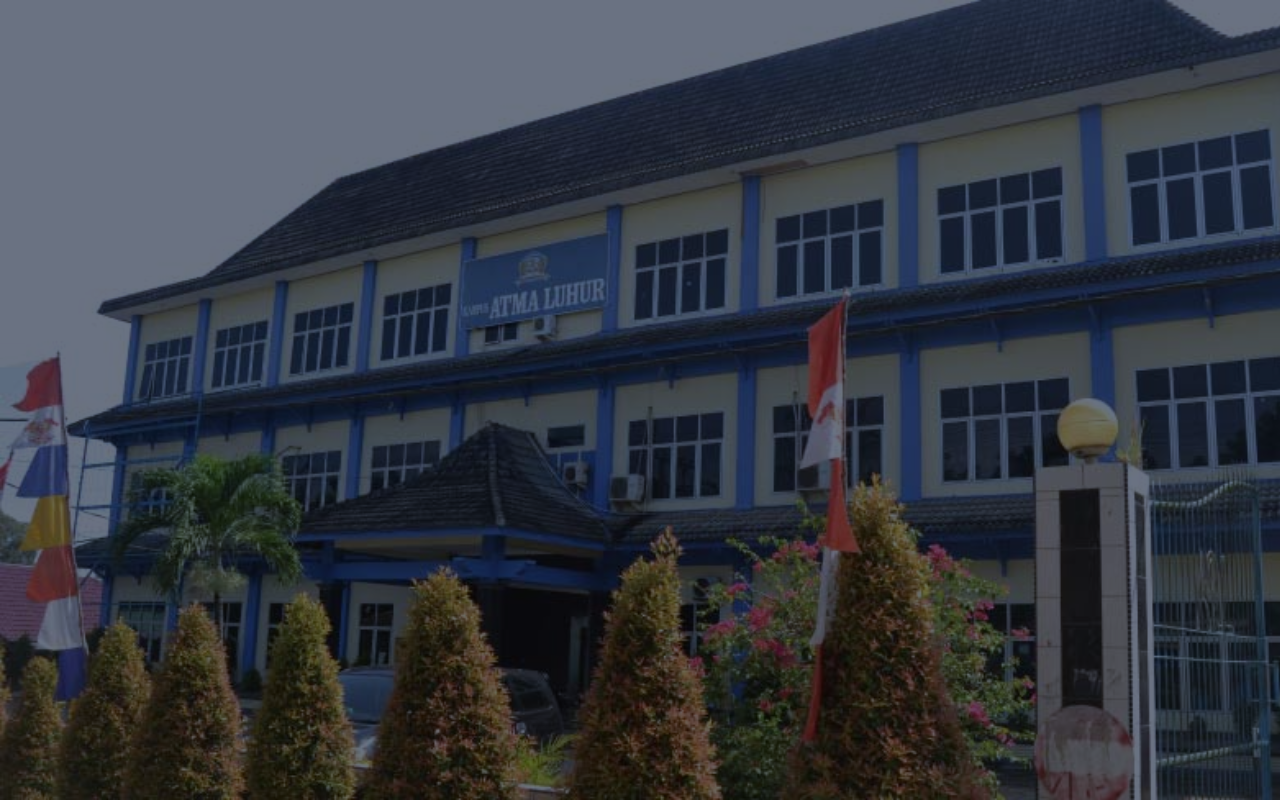
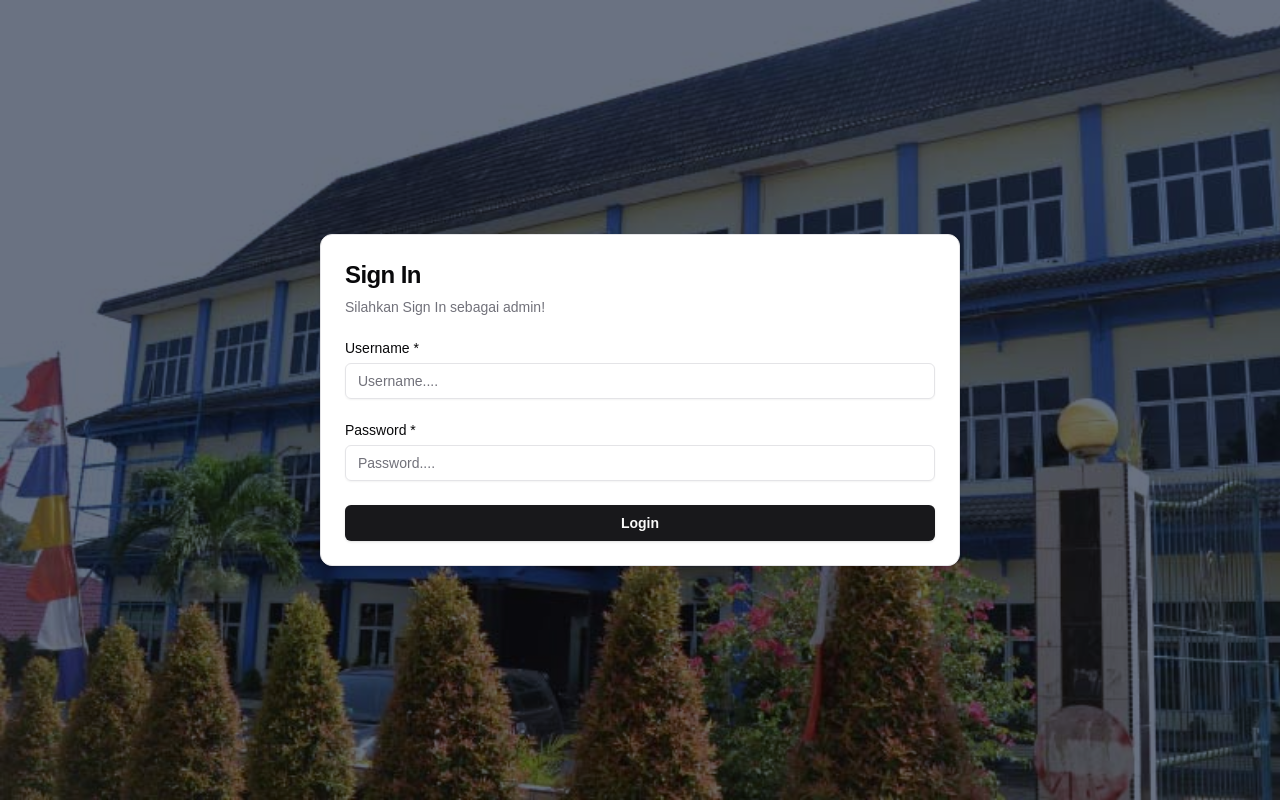
Before and after one commit to haikelz/absensi, a Next.js app in the folder apps/web/: page /admin/auth/sign-in in a window 1280 px wide. Built offline with nearby package versions, Linux system fonts and the light colour scheme.

Commit message:
feat: start build auth sign in for both student and admin page, also absence page

```diff
--- a/apps/web/package.json
+++ b/apps/web/package.json
@@ -14,6 +14,7 @@
     "@radix-ui/react-dialog": "^1.1.5",
     "@radix-ui/react-label": "^2.1.1",
     "@radix-ui/react-slot": "^1.1.1",
+    "@radix-ui/react-tabs": "^1.1.2",
     "@radix-ui/react-toast": "^1.2.5",
     "@sentry/nextjs": "^8.54.0",
     "@tanstack/react-query": "^5.66.0",
@@ -27,6 +28,7 @@
     "react-dom": "^19.0.0",
     "react-hook-form": "^7.54.2",
     "recharts": "^2.15.1",
+    "recoil": "^0.7.7",
     "tailwind-merge": "^3.0.1",
     "tailwindcss-animate": "^1.0.7",
     "zod": "^3.24.1"
--- a/apps/web/src/app/(student)/statistics/page.tsx
+++ b/apps/web/src/app/(student)/dashboard/page.tsx
@@ -1,6 +1,6 @@
 // Import chart here
 // const StatisticChart = dynamic(() => import ( "").then((comp) => comp.))
-export default function Statistics() {
+export default function DashboardStudent() {
   return (
     <div>
       <div></div>
--- a/apps/web/src/components/admin/sign-in-form.tsx
+++ b/apps/web/src/components/admin/sign-in-form.tsx
@@ -1,7 +1,87 @@
-export function SignInForm() {
+"use client";
+
+import { Button } from "@/components/ui/button";
+import {
+  Card,
+  CardContent,
+  CardDescription,
+  CardHeader,
+  CardTitle,
+} from "@/components/ui/card";
+import { Input } from "@/components/ui/input";
+import { Label } from "@/components/ui/label";
+import { cn } from "@/utils/string";
+import { signInAdminSchema } from "@/utils/zod";
+import { zodResolver } from "@hookform/resolvers/zod";
+import { useForm } from "react-hook-form";
+
+export function SignInForm({
+  className,
+  ...props
+}: React.ComponentPropsWithoutRef<"div">) {
+  const {
+    formState: { errors },
+    register,
+    handleSubmit,
+  } = useForm({
+    defaultValues: {
+      username: "",
+      password: "",
+    },
+    resolver: zodResolver(signInAdminSchema),
+  });
+
+  function onSubmit() {}
+
   return (
-    <div>
-      <div></div>
+    <div className={cn("flex flex-col gap-6", className)} {...props}>
+      <Card>
+        <CardHeader>
+          <CardTitle className="text-2xl">Sign In</CardTitle>
+          <CardDescription>Silahkan Sign In sebagai admin!</CardDescription>
+        </CardHeader>
+        <CardContent>
+          <form onSubmit={handleSubmit(onSubmit)}>
+            <div className="flex flex-col gap-6">
+              <div className="grid gap-2">
+                <Label htmlFor="email">Username *</Label>
+                <Input
+                  {...register("username")}
+                  id="username"
+                  name="username"
+                  type="text"
+                  placeholder="Username...."
+                  required
+                />
+                {errors.username ? (
+                  <span className="text-xs text-red-500">
+                    {errors.username.message}
+                  </span>
+                ) : null}
+              </div>
+              <div className="grid gap-2">
+                <Label htmlFor="nim">Password *</Label>
+                <Input
+                  {...register("password")}
+                  id="password"
+                  name="password"
+                  type="text"
+                  placeholder="Password...."
+                  required
+                />
+                {errors.password ? (
+                  <span className="text-xs text-red-500">
+                    {errors.password.message}
+                  </span>
+                ) : null}
+              </div>
+              <Button type="submit" className="w-full font-bold">
+                Login
+              </Button>
+            </div>
+          </form>
+        </CardContent>
+      </Card>
     </div>
   );
 }
--- a/apps/web/src/components/student/absence-form.tsx
+++ b/apps/web/src/components/student/absence-form.tsx
@@ -1,13 +1,89 @@
+"use client";
+
+import { Button } from "@/components/ui/button";
+import {
+  Card,
+  CardContent,
+  CardDescription,
+  CardHeader,
+  CardTitle,
+} from "@/components/ui/card";
+import { Input } from "@/components/ui/input";
+import { Label } from "@/components/ui/label";
 import { cn } from "@/utils/string";
-import React from "react";
+import { absenceSchema } from "@/utils/zod";
+import { zodResolver } from "@hookform/resolvers/zod";
+import { useForm } from "react-hook-form";
 
 export function AbsenceForm({
   className,
   ...props
 }: React.ComponentPropsWithoutRef<"div">) {
+  const {
+    formState: { errors },
+    register,
+    handleSubmit,
+  } = useForm({
+    defaultValues: {
+      email: "",
+      nim: "",
+    },
+    resolver: zodResolver(absenceSchema),
+  });
+
+  function onSubmit() {}
+
   return (
     <div className={cn("flex flex-col gap-6", className)} {...props}>
-      <div></div>
+      <Card>
+        <CardHeader>
+          <CardTitle className="text-2xl">Absensi Perpustakaan</CardTitle>
+          <CardDescription>
+            Silahkan absen terlebih dahulu saat masuk perpustakaan!
+          </CardDescription>
+        </CardHeader>
+        <CardContent>
+          <form onSubmit={handleSubmit(onSubmit)}>
+            <div className="flex flex-col gap-6">
+              <div className="grid gap-2">
+                <Label htmlFor="email">Email Kampus *</Label>
+                <Input
+                  {...register("email")}
+                  id="email"
+                  name="email"
+                  type="text"
+                  placeholder="Masukkan Email Kampus"
+                  required
+                />
+                {errors.email ? (
+                  <span className="text-xs text-red-500">
+                    {errors.email.message}
+                  </span>
+                ) : null}
+              </div>
+              <div className="grid gap-2">
+                <Label htmlFor="nim">Nomor Induk Mahasiswa(NIM) *</Label>
+                <Input
+                  {...register("nim")}
+                  id="nim"
+                  name="nim"
+                  type="text"
+                  placeholder="Contoh: 2111500068"
+                  required
+                />
+                {errors.nim ? (
+                  <span className="text-xs text-red-500">
+                    {errors.nim.message}
+                  </span>
+                ) : null}
+              </div>
+              <Button type="submit" className="w-full font-bold">
+                Absen
+              </Button>
+            </div>
+          </form>
+        </CardContent>
+      </Card>
     </div>
   );
 }
--- a/apps/web/src/components/student/sign-in-form.tsx
+++ b/apps/web/src/components/student/sign-in-form.tsx
@@ -25,6 +25,7 @@
     handleSubmit,
   } = useForm({
     defaultValues: {
+      email: "",
       nim: "",
     },
     resolver: zodResolver(signInStudentSchema),
@@ -38,14 +39,30 @@
         <CardHeader>
           <CardTitle className="text-2xl">Sign In</CardTitle>
           <CardDescription>
-            Silahkan Sign In untuk melihat statistikmu!
+            Silahkan Sign In ke Dashboard Mahasiswa!
           </CardDescription>
         </CardHeader>
         <CardContent>
           <form onSubmit={handleSubmit(onSubmit)}>
             <div className="flex flex-col gap-6">
               <div className="grid gap-2">
-                <Label htmlFor="nim">Nomor Induk Mahasiswa(NIM)</Label>
+                <Label htmlFor="email">Email Kampus *</Label>
+                <Input
+                  {...register("email")}
+                  id="email"
+                  name="email"
+                  type="text"
+                  placeholder="Masukkan Email Kampus"
+                  required
+                />
+                {errors.email ? (
+                  <span className="text-xs text-red-500">
+                    {errors.email.message}
+                  </span>
+                ) : null}
+              </div>
+              <div className="grid gap-2">
+                <Label htmlFor="nim">Nomor Induk Mahasiswa(NIM) *</Label>
                 <Input
                   {...register("nim")}
                   id="nim"
@@ -70,9 +87,3 @@
     </div>
   );
 }
-
-/*
-function IsPending() {
-  return <div className="w-full bg-gray-200 animate-pulse h-full"></div>;
-}
-*/
--- a/apps/web/src/components/ui/alert.tsx
+++ b/apps/web/src/components/ui/alert.tsx
@@ -1,7 +1,7 @@
-import * as React from "react"
-import { cva, type VariantProps } from "class-variance-authority"
+import { cva, type VariantProps } from "class-variance-authority";
+import * as React from "react";
 
-import { cn } from "@/utils/string"
+import { cn } from "@/utils/string";
 
 const alertVariants = cva(
   "relative w-full rounded-lg border px-4 py-3 text-sm [&>svg+div]:translate-y-[-3px] [&>svg]:absolute [&>svg]:left-4 [&>svg]:top-4 [&>svg]:text-foreground [&>svg~*]:pl-7",
@@ -17,7 +17,7 @@
       variant: "default",
     },
   }
-)
+);
 
 const Alert = React.forwardRef<
   HTMLDivElement,
@@ -29,8 +29,8 @@
     className={cn(alertVariants({ variant }), className)}
     {...props}
   />
-))
-Alert.displayName = "Alert"
+));
+Alert.displayName = "Alert";
 
 const AlertTitle = React.forwardRef<
   HTMLParagraphElement,
@@ -41,8 +41,8 @@
     className={cn("mb-1 font-medium leading-none tracking-tight", className)}
     {...props}
   />
-))
-AlertTitle.displayName = "AlertTitle"
+));
+AlertTitle.displayName = "AlertTitle";
 
 const AlertDescription = React.forwardRef<
   HTMLParagraphElement,
@@ -53,7 +53,7 @@
     className={cn("text-sm [&_p]:leading-relaxed", className)}
     {...props}
   />
-))
-AlertDescription.displayName = "AlertDescription"
+));
+AlertDescription.displayName = "AlertDescription";
 
-export { Alert, AlertTitle, AlertDescription }
+export { Alert, AlertDescription, AlertTitle };
--- a/apps/web/src/components/ui/tabs.tsx
+++ b/apps/web/src/components/ui/tabs.tsx
@@ -1,11 +1,11 @@
-"use client"
+"use client";
 
-import * as React from "react"
-import * as TabsPrimitive from "@radix-ui/react-tabs"
+import * as TabsPrimitive from "@radix-ui/react-tabs";
+import * as React from "react";
 
-import { cn } from "@/utils/string"
+import { cn } from "@/utils/string";
 
-const Tabs = TabsPrimitive.Root
+const Tabs = TabsPrimitive.Root;
 
 const TabsList = React.forwardRef<
   React.ElementRef<typeof TabsPrimitive.List>,
@@ -19,8 +19,8 @@
     )}
     {...props}
   />
-))
-TabsList.displayName = TabsPrimitive.List.displayName
+));
+TabsList.displayName = TabsPrimitive.List.displayName;
 
 const TabsTrigger = React.forwardRef<
   React.ElementRef<typeof TabsPrimitive.Trigger>,
@@ -34,8 +34,8 @@
     )}
     {...props}
   />
-))
-TabsTrigger.displayName = TabsPrimitive.Trigger.displayName
+));
+TabsTrigger.displayName = TabsPrimitive.Trigger.displayName;
 
 const TabsContent = React.forwardRef<
   React.ElementRef<typeof TabsPrimitive.Content>,
@@ -49,7 +49,7 @@
     )}
     {...props}
   />
-))
-TabsContent.displayName = TabsPrimitive.Content.displayName
+));
+TabsContent.displayName = TabsPrimitive.Content.displayName;
 
-export { Tabs, TabsList, TabsTrigger, TabsContent }
+export { Tabs, TabsContent, TabsList, TabsTrigger };
--- a/apps/web/src/utils/zod.ts
+++ b/apps/web/src/utils/zod.ts
@@ -1,6 +1,16 @@
 import { z } from "zod";
 
+const validCampusEmailFormat = /^[a-zA-Z0-9._-]+@atmaluhur\.ac\.id$/;
+const validCampusEmailErrorMessage =
+  "Email yang dimasukkan harus Email Kampus!";
+
 export const absenceSchema = z.object({
+  email: z
+    .string()
+    .email({ message: validCampusEmailErrorMessage })
+    .regex(validCampusEmailFormat, {
+      message: validCampusEmailErrorMessage,
+    }),
   nim: z.string().length(10, {
     message: "NIM harus pas 10 angka, tidak lebih dan tidak kurang!",
   }),
@@ -16,6 +26,12 @@
 });
 
 export const signInStudentSchema = z.object({
+  email: z
+    .string()
+    .email({ message: validCampusEmailErrorMessage })
+    .regex(validCampusEmailFormat, {
+      message: validCampusEmailErrorMessage,
+    }),
   nim: z.string().length(10, {
     message: "NIM harus pas 10 angka, tidak lebih dan tidak kurang!",
   }),
```
Also changed, not shown: apps/web/src/components/ui/table.tsx (+22 -22 lines), apps/web/src/components/ui/textarea.tsx (+6 -6 lines), apps/web/src/utils/constants.ts (added).
